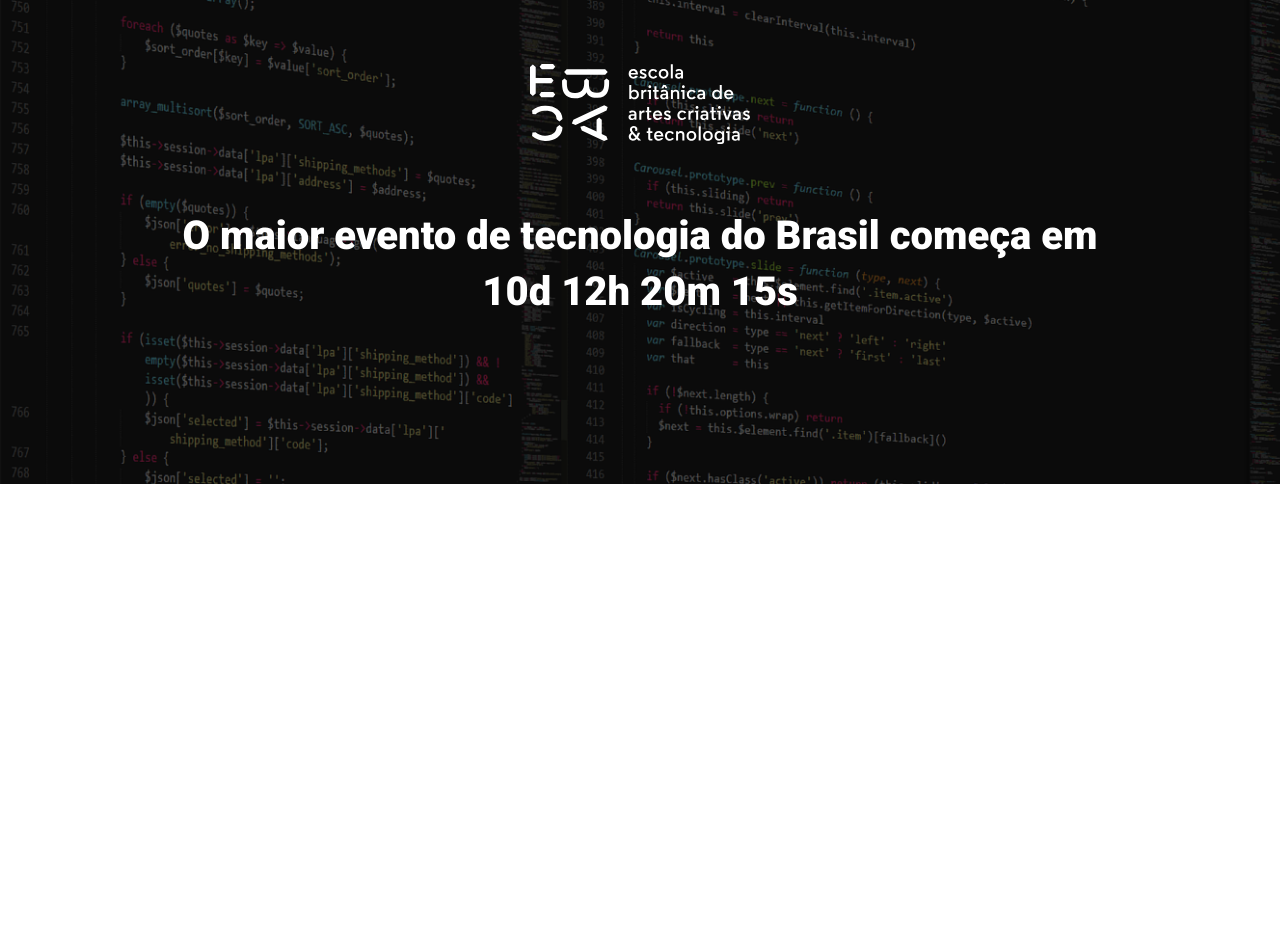
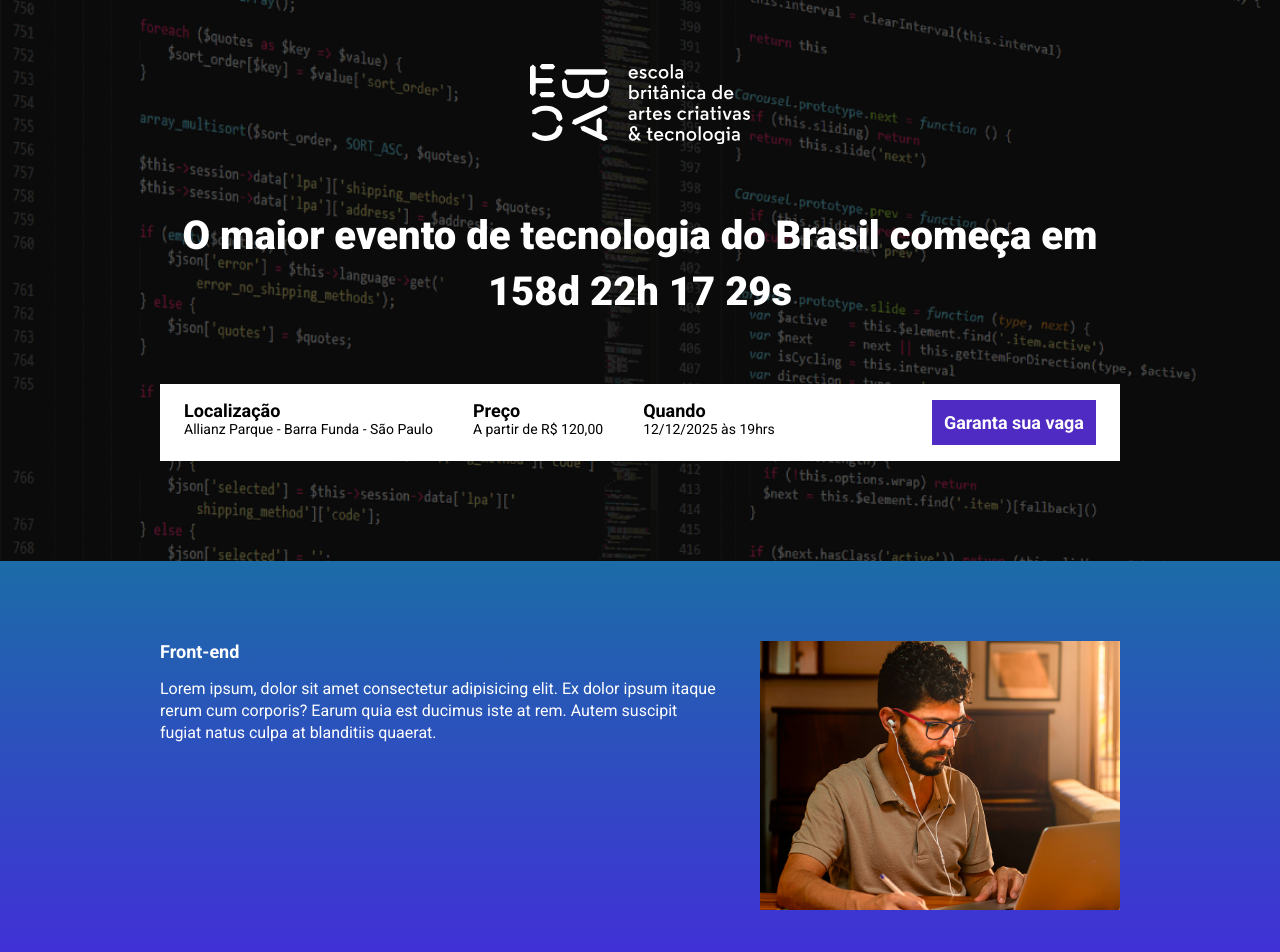
Before and after one commit to edufromkrakoa/ebac_tech_talks, a website built with Parcel: page src/index.html in a window 1280 px wide. Shown: the top 952 px of the page. Before the commit the page ends 800 px from the top, so only its background shows below. Built offline with nearby package versions, Linux system fonts and the light colour scheme.

Commit message:
criando a contagem regressiva

```diff
--- a/package.json
+++ b/package.json
@@ -4,6 +4,7 @@
   "description": "",
   "scripts": {
     "dev": "parcel src/index.html src/styles/main.scss src/scripts/main.js",
+    "build": "parcel build ./src/index.html --no-cache",
     "test": "echo \"Error: no test specified\" && exit 1"
   },
   "keywords": [],
@@ -11,7 +12,8 @@
   "license": "ISC",
   "type": "commonjs",
   "devDependencies": {
-    "@parcel/transformer-sass": "^2.15.2",
-    "parcel": "^2.15.2"
+    "@parcel/transformer-sass": "^2.15.4",
+    "nodemon": "^3.1.10",
+    "parcel": "^2.15.4"
   }
 }
--- a/src/index.html
+++ b/src/index.html
@@ -8,18 +8,83 @@
     <link rel="preconnect" href="https://fonts.gstatic.com" crossorigin>
     <link href="https://fonts.googleapis.com/css2?family=Roboto:wght@400;700;900&display=swap" rel="stylesheet">
     <link rel="stylesheet" href="./styles/main.scss">
+    <link rel="stylesheet" href="https://unpkg.com/aos@next/dist/aos.css" />
 </head>
 <body>
     <header class="hero">
         <div class="container">
             <img class="hero__logo" src="./images/ebac_logo.svg" alt="EBAC">
             <p class="hero__text">
-                O maior evento de tecnologia do Brasil começa em 10d 12h 20m 15s
+                O maior evento de tecnologia do Brasil começa em <span id="contador"></span>
             </p>
+            <div class="infos-bar">
+                <ul class="infos-bar__infos">
+                    <li class="infos-bar__infos__item">
+                        <b>Localização</b>
+                        Allianz Parque - Barra Funda - São Paulo
+                    </li>
+                    <li class="infos-bar__infos__item">
+                        <b>Preço</b>
+                        A partir de R$ 120,00
+                    </li>
+                    <li class="infos-bar__infos__item">
+                        <b>Quando</b>
+                        12/12/2025 às 19hrs
+                    </li>
+                </ul>
+                <a href="#" class="button button--primary">
+                    Garanta sua vaga
+                </a>
+            </div>
         </div>
     </header>
 
+    <section class="event event--frontend">
+        <div class="container" data-aos="fade-right">
+            <div class="event__details">
+                <h2 class="event__details__title">Front-end</h2>
+                <p class="event__details__description">
+                    Lorem ipsum, dolor sit amet consectetur adipisicing elit. Ex dolor ipsum itaque rerum cum corporis? Earum quia est ducimus iste at rem. Autem suscipit fugiat natus culpa at blanditiis quaerat.
+                </p>
+            </div>
+            <img class="event__image" src="./images/frontend.png" alt="">
+        </div>
+    </section>
+    <section class="event event--ux-ui event--image-left">
+        <div class="container" data-aos="fade-left">
+            <div class="event__details">
+                <h2 class="event__details__title">UI/UX</h2>
+                <p class="event__details__description">
+                    Lorem ipsum, dolor sit amet consectetur adipisicing elit. Ex dolor ipsum itaque rerum cum corporis? Earum quia est ducimus iste at rem. Autem suscipit fugiat natus culpa at blanditiis quaerat.
+                </p>
+            </div>
+            <img class="event__image" src="./images/frontend.png" alt="">
+        </div>
+    </section>
+    <section class="event event--data-science">
+        <div class="container" data-aos="fade-right">
+            <div class="event__details">
+                <h2 class="event__details__title">Data Science</h2>
+                <p class="event__details__description">
+                    Lorem ipsum, dolor sit amet consectetur adipisicing elit. Ex dolor ipsum itaque rerum cum corporis? Earum quia est ducimus iste at rem. Autem suscipit fugiat natus culpa at blanditiis quaerat.
+                </p>
+            </div>
+            <img class="event__image" src="./images/frontend.png" alt="">
+        </div>
+    </section>
+    <section class="event event--backend event--image-left">
+        <div class="container" data-aos="fade-left">
+            <div class="event__details">
+                <h2 class="event__details__title">Back End</h2>
+                <p class="event__details__description">
+                    Lorem ipsum, dolor sit amet consectetur adipisicing elit. Ex dolor ipsum itaque rerum cum corporis? Earum quia est ducimus iste at rem. Autem suscipit fugiat natus culpa at blanditiis quaerat.
+                </p>
+            </div>
+            <img class="event__image" src="./images/frontend.png" alt="">
+        </div>
+        </section>
 
+    <script src="https://unpkg.com/aos@next/dist/aos.js"></script>
     <script src="./scripts/main.js"></script>
 </body>
 </html>
--- a/src/scripts/main.js
+++ b/src/scripts/main.js
@@ -1 +1,32 @@
-console.log('Olá mundo');
+AOS.init();
+
+const dataDoEvento = new Date("Dec 12, 2025 19:00");
+const timeStampDoEvento = dataDoEvento.getTime();
+
+const contaAsHoras = setInterval(function() {
+    const agora = new Date();
+    const timeStampAtual = agora.getTime();
+
+    const distanciaAteOEvento = timeStampDoEvento - timeStampAtual;
+
+    const diasEmMs = 1000 * 60 * 60 * 24;
+    const horaEmMs = 1000 * 60 * 60;
+    const minutoEmM = 1000 * 60;
+
+    const diasAteOEvento = Math.floor(distanciaAteOEvento / diasEmMs);
+    const horasAteOEvento = Math.floor((distanciaAteOEvento % diasEmMs) / horaEmMs);
+    const minutosAteOEvento = Math.floor((distanciaAteOEvento % horaEmMs) / minutoEmM);
+    const seguntosAteOEvento = Math.floor((distanciaAteOEvento % minutoEmM) / 1000);
+
+    console.log(diasAteOEvento);
+    console.log(horasAteOEvento);
+    console.log(minutosAteOEvento);
+    console.log(seguntosAteOEvento);
+
+    document.getElementById('contador').innerHTML = `${diasAteOEvento}d ${horasAteOEvento}h ${minutosAteOEvento} ${seguntosAteOEvento}s`;
+
+    if (distanciaAteOEvento < 0) {
+        clearInterval(contaAsHoras);
+        document.getElementById('contador').innerHTML = 'Evento expirado';
+    }
+}, 1000);
--- /dev/null
+++ b/src/styles/_event.scss
@@ -0,0 +1,65 @@
+@use 'variables' as  *;
+
+.event {
+    padding: 80px 0;
+
+    &--frontend {
+    background-image: linear-gradient($blue1, $blue2);
+    }
+
+    &--ux-ui {
+    background-image: linear-gradient($blue2, $pink);
+    }
+
+    &--data-science {
+    background-image: linear-gradient($pink, $yellow);
+    }
+
+    &--backend {
+    background-image: linear-gradient($yellow, $pink);
+    }
+
+    &--image-left {
+        .container {
+            flex-direction: row-reverse;
+            padding-left: 16px;
+        }
+    }
+
+    .container {
+        display: flex;
+        gap: 40px;
+    }
+
+    &__image {
+        max-width: 360px;
+    }
+
+    &__details {
+
+        &__title {
+            font-size: 18px;
+            font-weight: bold;
+            margin-bottom: 16px;
+        }
+
+        &__description {
+            line-height: 22px;
+        }
+    }
+
+    @media (max-width: 640px) {
+        .container {
+            display: block;
+        }
+
+        &__image {
+            width: 100%;
+        }
+
+        &__details {
+            margin-right: 0;
+            margin-bottom: 16px;
+        }
+    }
+}
--- a/src/styles/_hero.scss
+++ b/src/styles/_hero.scss
@@ -1,3 +1,5 @@
+@use 'variables' as *;
+
 .hero {
     padding-top: 64px;
     padding-bottom: 100px;
@@ -16,7 +18,7 @@
         left: 0;
         width: 100%;
         height: 100%;
-        background-color: #000;
+        background-color: $secondaryTextColor;
         content: '';
         opacity: 0.6;
     }
--- /dev/null
+++ b/src/styles/_variables.scss
@@ -0,0 +1,8 @@
+$blue1:#1B6CA7;
+$blue2:#442BDB;
+$pink:#89223B;
+$yellow:#9C791D;
+$purple:#4F2AC3;
+
+$textColor: #fff;
+$secondaryTextColor: #000
--- /dev/null
+++ b/src/styles/components/_buttons.scss
@@ -0,0 +1,25 @@
+@use '../variables' as *;
+
+.button {
+    padding: 12px;
+    font-size: 18px;
+    font-weight: bold;
+    text-decoration: none;
+    text-align: center;
+    white-space: nowrap;
+
+    &--primary {
+        color: $textColor;
+        background-color: $purple;
+    }
+
+    @media (max-width: 640px) {
+        display: block;
+        width: 100%;
+    }
+
+    @media (max-width: 1024px) {
+        display: flex;
+        align-items: center;
+    }
+}
--- /dev/null
+++ b/src/styles/components/_infos-bar.scss
@@ -0,0 +1,42 @@
+@use '../variables' as *;
+
+.infos-bar {
+    padding: 16px 24px;
+    background-color: $textColor;
+    display: flex;
+    justify-content: space-between;
+
+    &__infos {
+        display: flex;
+        gap: 40px;
+
+        &__item {
+            font-size: 14px;
+            color: $secondaryTextColor;
+
+            b {
+                color: $secondaryTextColor;
+                font-size: 18px;
+                display: block;
+            }
+        }
+    }
+
+    @media (max-width: 640px) {
+        display: block;
+
+        &__infos {
+            display: block;
+
+            &__item {
+                margin-bottom: 24px;
+            }
+        }
+    }
+
+    @media (max-width: 1024px) {
+        &__infos {
+            gap: 16px;
+        }
+    }
+}
--- a/src/styles/main.scss
+++ b/src/styles/main.scss
@@ -1,11 +1,16 @@
 @use 'hero';
+@use 'components/infos-bar';
+@use 'components/buttons';
+@use 'event';
+@use 'variables' as *;
 
 * {
     margin: 0;
     padding: 0;
     box-sizing: border-box;
     font-family: Roboto, sans-serif;
-    color: #fff;
+    color: $textColor;
+    list-style: none;
 }
 
 .container {
```
Also changed, not shown: src/styles/main.css (added), 2 other files.
